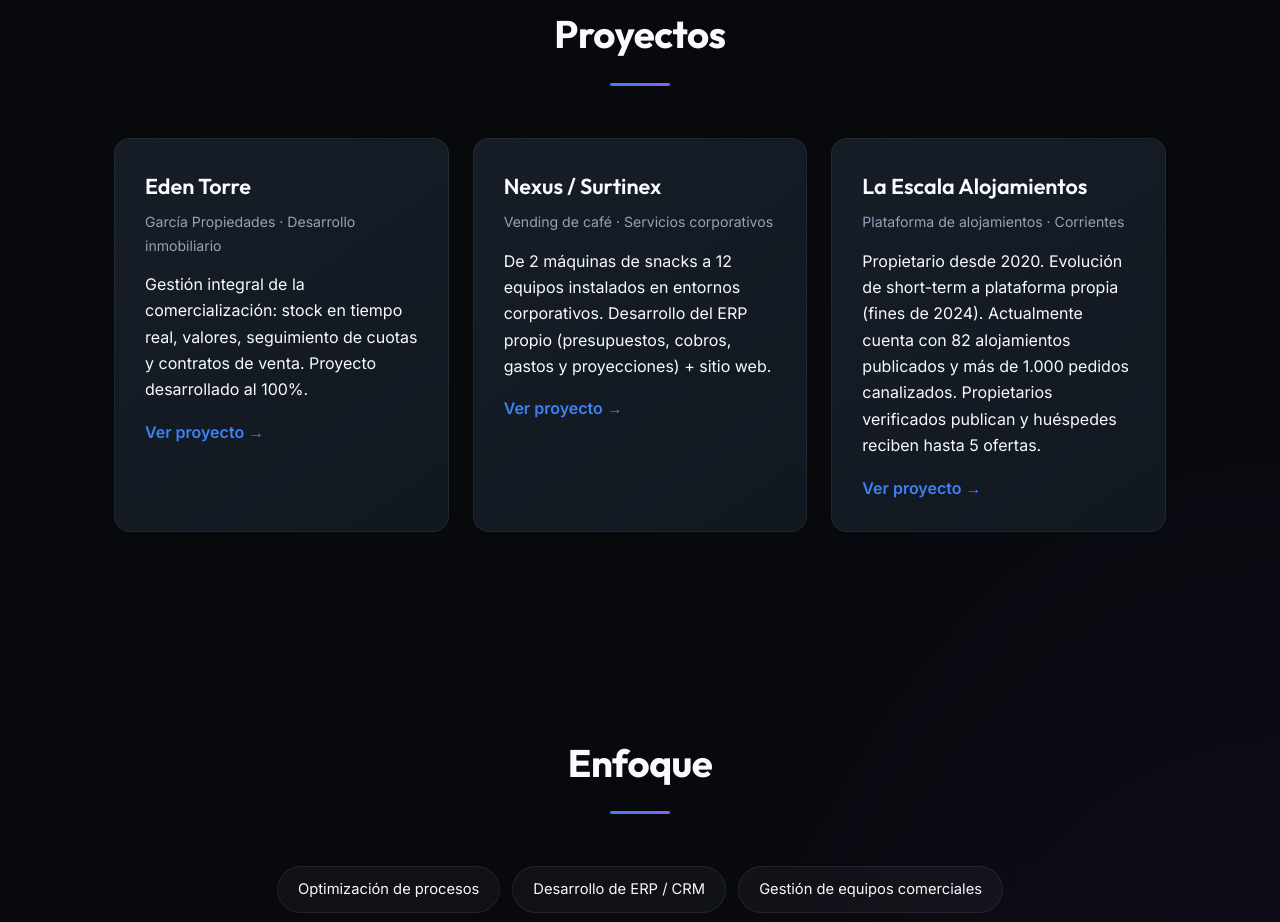
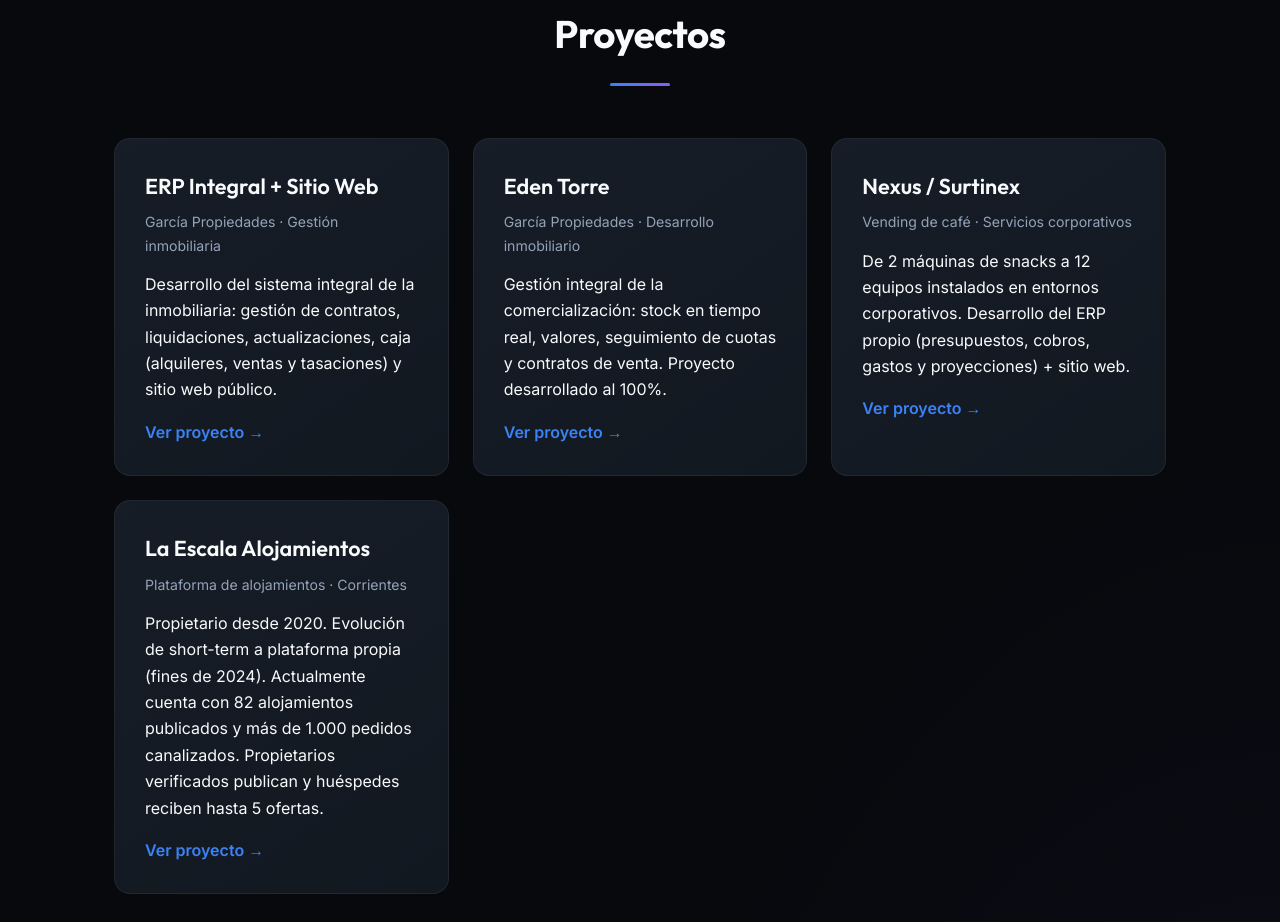
Before and after one commit to JuanIEsquercia/juan-esquercia, a plain HTML site: page index.html in a window 1280 px wide. Shown: the part 1929-2851 px from the top of the page. Drawn offline with Linux system fonts and the light colour scheme.

Commit message:
Add ERP Integral + Sitio Web project for García Propiedades

```diff
--- a/index.html
+++ b/index.html
@@ -275,6 +275,13 @@
     <div class="projects-grid">
 
       <div class="card">
+        <h3>ERP Integral + Sitio Web</h3>
+        <div class="meta">García Propiedades · Gestión inmobiliaria</div>
+        <p>Desarrollo del sistema integral de la inmobiliaria: gestión de contratos, liquidaciones, actualizaciones, caja (alquileres, ventas y tasaciones) y sitio web público.</p>
+        <a href="https://www.inmogp.com/" target="_blank" class="project-link">Ver proyecto →</a>
+      </div>
+
+      <div class="card">
         <h3>Eden Torre</h3>
         <div class="meta">García Propiedades · Desarrollo inmobiliario</div>
         <p>Gestión integral de la comercialización: stock en tiempo real, valores, seguimiento de cuotas y contratos de venta. Proyecto desarrollado al 100%.</p>
```
